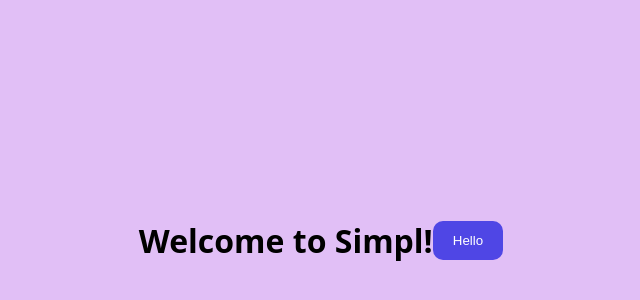
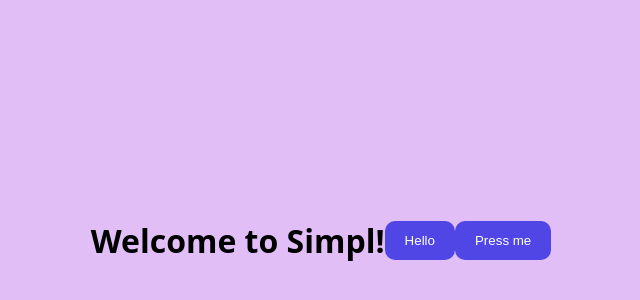
Before and after one commit to TabishRafiq/web-test, a plain HTML site: page new.html in a window 1280 px wide. Shown: the part 160-460 px from the top of the page, without its empty margins (319-959 px from the left). Drawn offline with Linux system fonts and the light colour scheme.

Commit message:
Update new.html

```diff
--- a/new.html
+++ b/new.html
@@ -2,7 +2,7 @@
 <html lang="en">
 <head>
   <style>
-    button {
+    .button {
       background: #4f46e5;
       color: white;
       padding: 12px 20px;
@@ -12,7 +12,17 @@
       -webkit-tap-highlight-color: transparent;
     }
 
-    button:active {
+    .button2 {
+      background: #4f46e5;
+      color: white;
+      padding: 12px 20px;
+      border-radius: 10px;
+      border: none;
+      touch-action: manipulation;
+      -webkit-tap-highlight-color: transparent;
+    }
+
+    .button:active {
       transform: scale(0.9);
     }
   </style>
@@ -26,7 +36,14 @@
 
 <body style="margin:0; display:flex; justify-content:center; align-items:center; height:100vh; font-family:system-ui; background:#E1BFF6;">
   <h1>Welcome to Simpl!</h1>
-  <button>Hello</button>
+  <button class="button">Hello</button>
+  <button
+  ontouchstart="this.style.transform='scale(0.9)'"
+  ontouchend="this.style.transform='scale(1)'"
+  class="button2"
+>
+  Press me
+</button>
 </body>
 
 </html>
```
